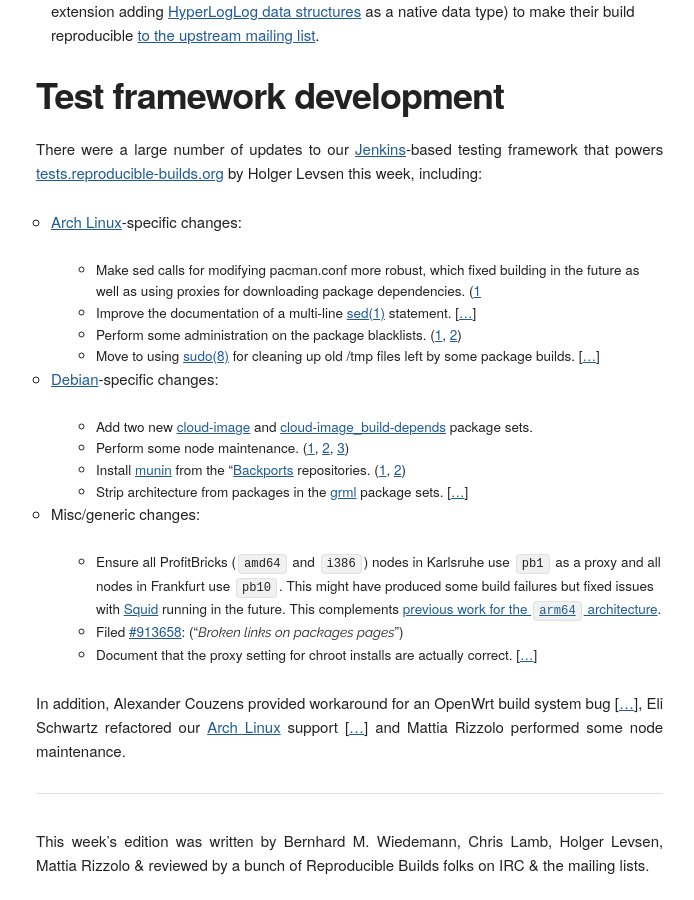
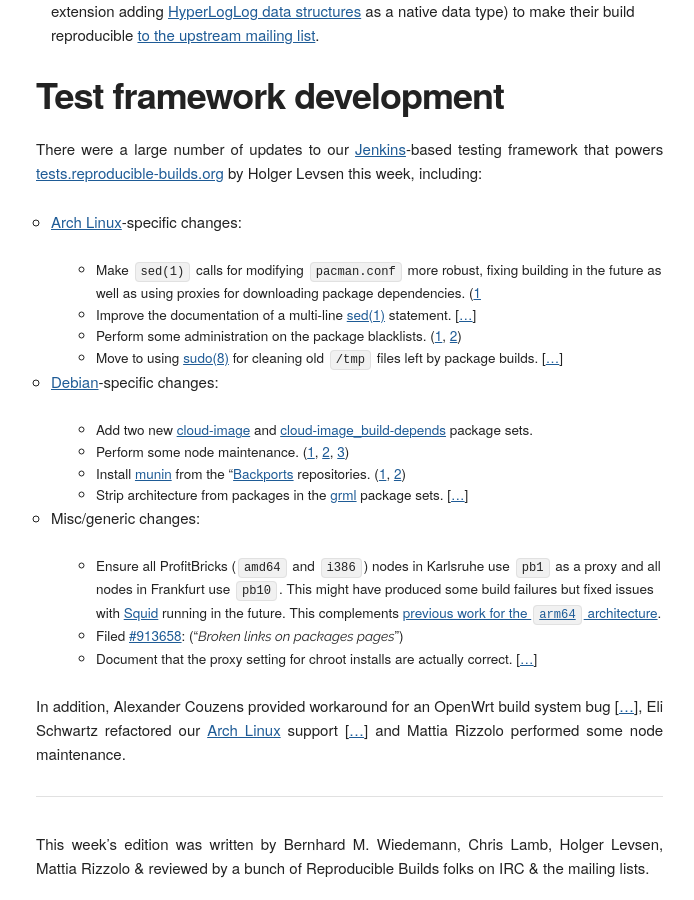
Before and after one commit to prototypefund/reproducible-website, a Jekyll site: the page built from _blog/posts/186.md, in a window 1280 px wide and 900 px high, scrolled down 1757 px. Shown: the whole window, without its empty margins (124-818 px from the left). Built offline with Jekyll 4.4.1, drawn with Linux system fonts in a browser that asks for light colours; some web fonts are replaced.

Commit message:
Tidy formatting.

```diff
--- a/_blog/posts/186.md
+++ b/_blog/posts/186.md
@@ -45,10 +45,10 @@
 
 * [Arch Linux](https://www.archlinux.org/)-specific changes:
 
-    * Make sed calls for modifying pacman.conf more robust, which fixed building in the future as well as using proxies for downloading package dependencies. ([1](https://salsa.debian.org/qa/jenkins.debian.net/commit/be8fc3f5)
+    * Make `sed(1)` calls for modifying `pacman.conf` more robust, fixing building in the future as well as using proxies for downloading package dependencies. ([1](https://salsa.debian.org/qa/jenkins.debian.net/commit/be8fc3f5)
     * Improve the documentation of a multi-line [sed(1)](https://www.gnu.org/software/sed/manual/sed.html) statement. [[...](https://salsa.debian.org/qa/jenkins.debian.net/commit/243d7312)]
     * Perform some administration on the package blacklists. ([1](https://salsa.debian.org/qa/jenkins.debian.net/commit/dbe42fac), [2](https://salsa.debian.org/qa/jenkins.debian.net/commit/02f5df90))
-    * Move to using [sudo(8)](https://www.sudo.ws/) for cleaning up old /tmp files left by some package builds. [[...](https://salsa.debian.org/qa/jenkins.debian.net/commit/9a931cf7)]
+    * Move to using [sudo(8)](https://www.sudo.ws/) for cleaning old `/tmp` files left by package builds. [[...](https://salsa.debian.org/qa/jenkins.debian.net/commit/9a931cf7)]
 
 * [Debian](https://www.debian.org/)-specific changes:
 
```
